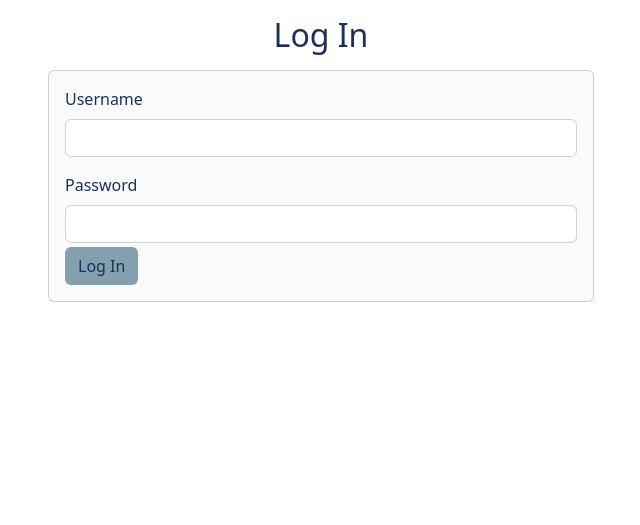
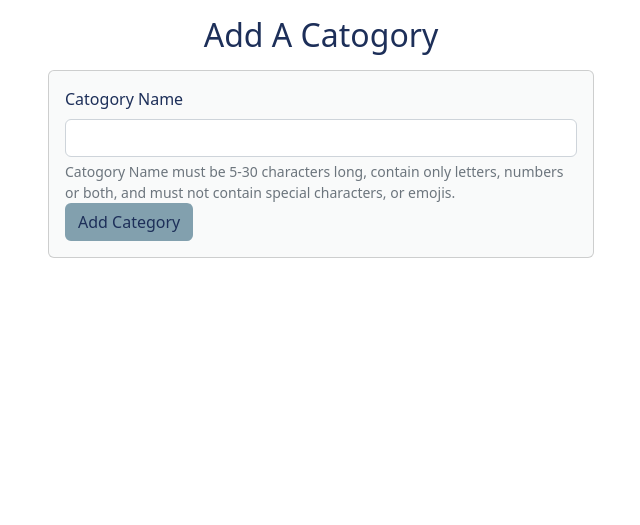
Before and after one commit to Ed-Whyatt/movie-lounge-ms-3, a Flask app: template movielounge/templates/add_category.html in a window 1280 px wide. Shown: the part 82-607 px from the top of the page, without its empty margins (319-959 px from the left). Run offline with Flask 2, Linux system fonts and the light colour scheme; the template is opened without the code that fills it, so the values that code supplies are empty.

Commit message:
Add add catogory details  for fom and url post link

```diff
--- a/movielounge/templates/add_category.html
+++ b/movielounge/templates/add_category.html
@@ -1,7 +1,7 @@
 {% extends "base.html" %}
 {% block content %}
 
-<h2 class="text-center lounge-blue-text mt-3 mb-3">Log In</h2>
+<h2 class="text-center lounge-blue-text mt-3 mb-3">Add A Catogory</h2>
 
 <div class="row">
     <div class="col-12 col-md-6 offset-md-3">
@@ -9,23 +9,17 @@
 <div class="card lounge-white-bg">
     <div class="card-body">
         <!-- Form from bootstrap -->
-        <form method="POST" action="">
-
-            <!-- Username input id = username -->
-            <div class="mb-3">
-                <label for="username" class="form-label lounge-blue-text">Username</label>
-                <input type="text" class="form-control" id="username" name="username" minlength="5" maxlength="30"
-                    pattern="^[a-zA-Z0-9]{5,15}$" aria-describedby="usernamehelp" required>
-                <div id="usernameHelp" class="form-text"></div>
-            </div>
+        <form method="POST" action="{{ url_for('add_category') }}">
 
             <!-- Password input id = password-->
-            <label for="password" class="form-label lounge-blue-text">Password</label>
-            <input type="password" id="password" name="password" minlength="5" maxlength="25"
-                pattern="^[a-zA-Z0-9]{5,15}$" class="form-control" aria-describedby="passwordHelpBlock" required>
-            <div id="passwordHelpBlock" class="form-text">
+            <label for="category_name" class="form-label lounge-blue-text">Catogory Name</label>
+            <input type="text" id="category_name" name="category_name" minlength="5" maxlength="30"
+             class="form-control" aria-describedby="category_nameHelpBlock" required>
+            <div id="category_nameHelpBlock" class="form-text">
+                Catogory Name must be 5-30 characters long, contain only letters, numbers or both,
+                and must not contain special characters, or emojis.
             </div>
-            <button type="submit" class="btn lounge-light-blue-bg lounge-blue-text">Log In</button>
+            <button type="submit" class="btn lounge-light-blue-bg lounge-blue-text">Add Category</button>
         </form>
         <!-- End of form -->
     </div>
```
